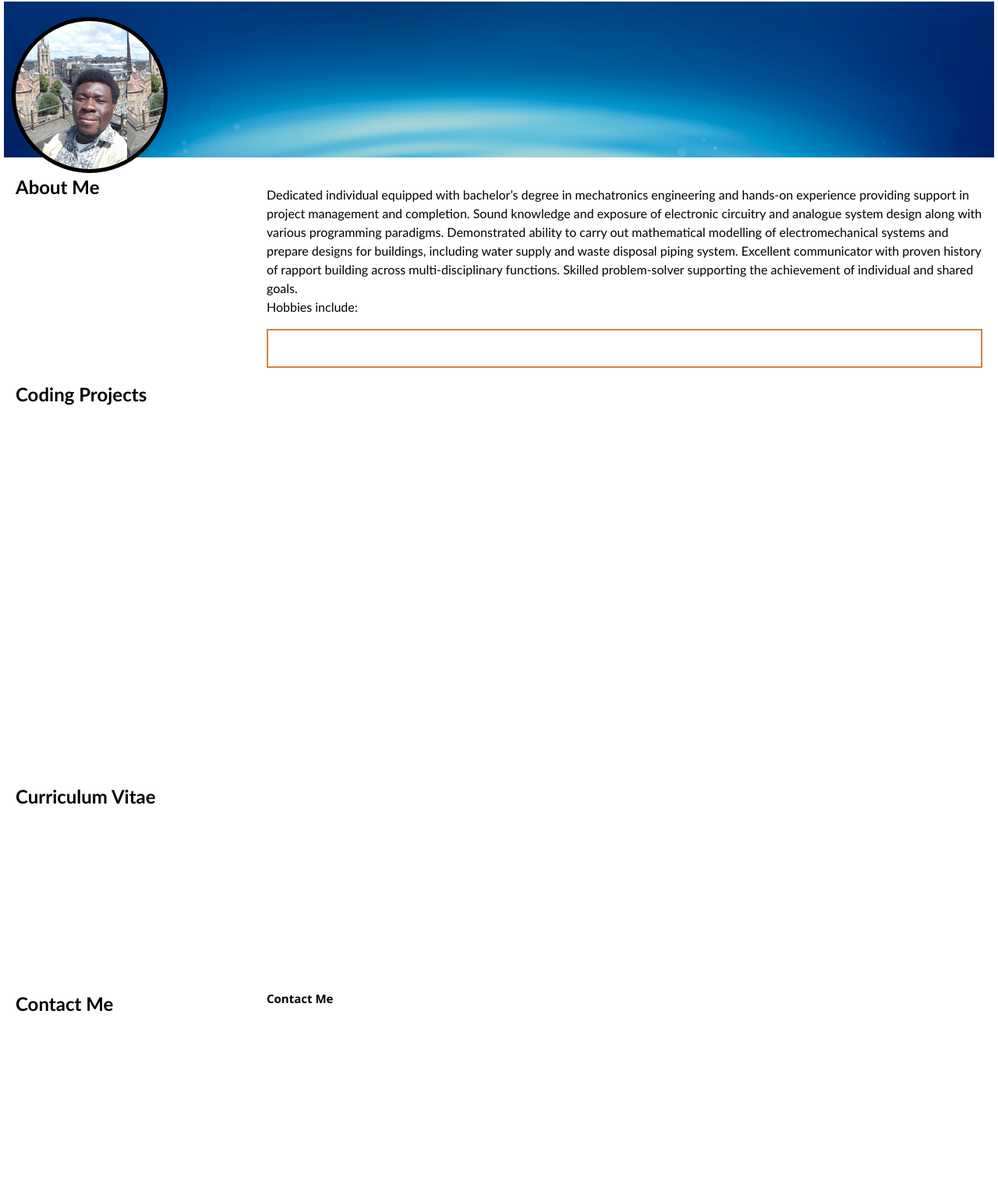
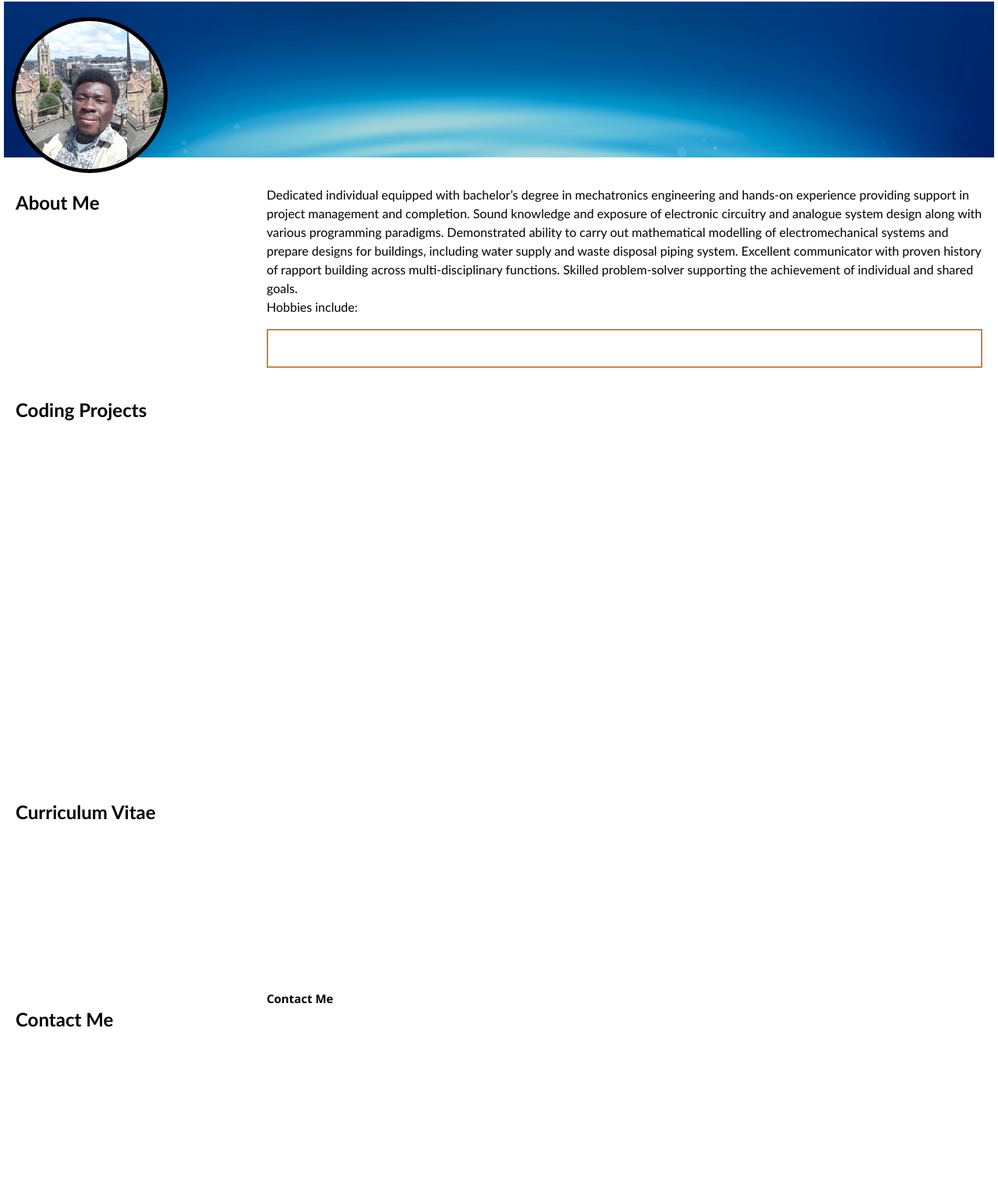
Before and after one commit to enwokedi96/enwokedi-s_portfolio, a plain HTML site: page assets/index.html in a window 1280 px wide. Shown: the part 88-1611 px from the top of the page at 78% size. Drawn offline with Linux system fonts and the light colour scheme.

Commit message:
Added comments to style edits

```diff
--- a/assets/css/style.css
+++ b/assets/css/style.css
@@ -2,9 +2,11 @@
   box-sizing: border-box;
 }
 
+/*variables: hobby cell, common margin for subsectiosn*/
 :root{
   --hobby-w: 20px;
   --hobby-h: 50px;
+  --sec-margin-top: 20px;
 }
 
 body {
@@ -14,6 +16,7 @@ body {
   line-height: 1.5;
 }
 
+/*header and heading style edits*/
 h1,
 h2,
 h3,
@@ -34,6 +37,7 @@ header {
   align-items: center;
 }
 
+/*styles for top-page navigation elements*/
 nav ul > * {
   display: inline-flex;
   list-style-type: none;
@@ -46,6 +50,7 @@ nav ul > * {
   background-color: rgba(33, 62, 192, 0.5);
 }
 
+/*banner image for portfolio pic*/
 #hero-banner{
   margin-bottom: 20px;
   margin: 5px;
@@ -54,7 +59,6 @@ nav ul > * {
   background-size: cover;
   background-repeat: no-repeat;
   background-color: rgba(33, 62, 192, 0.5);
-
 }
 
 .page-wrapper{
@@ -81,6 +85,7 @@ nav ul > * {
 }
 #about-title{
   grid-area: about-title;
+  margin-top: var(--sec-margin-top);
 }
 
 #coding-projects{
@@ -88,6 +93,7 @@ nav ul > * {
 }
 #coding-projects-title{
   grid-area: coding-projects-title;
+  margin-top: var(--sec-margin-top);
 }
 
 #cv{
@@ -95,6 +101,7 @@ nav ul > * {
 }
 #cv-title{
   grid-area: cv-title;
+  margin-top: var(--sec-margin-top);
 }
 
 #contact{
@@ -102,6 +109,7 @@ nav ul > * {
 }
 #contact-title{
   grid-area: contact-title;
+  margin-top: var(--sec-margin-top);
 }
 
 section h2{
```
